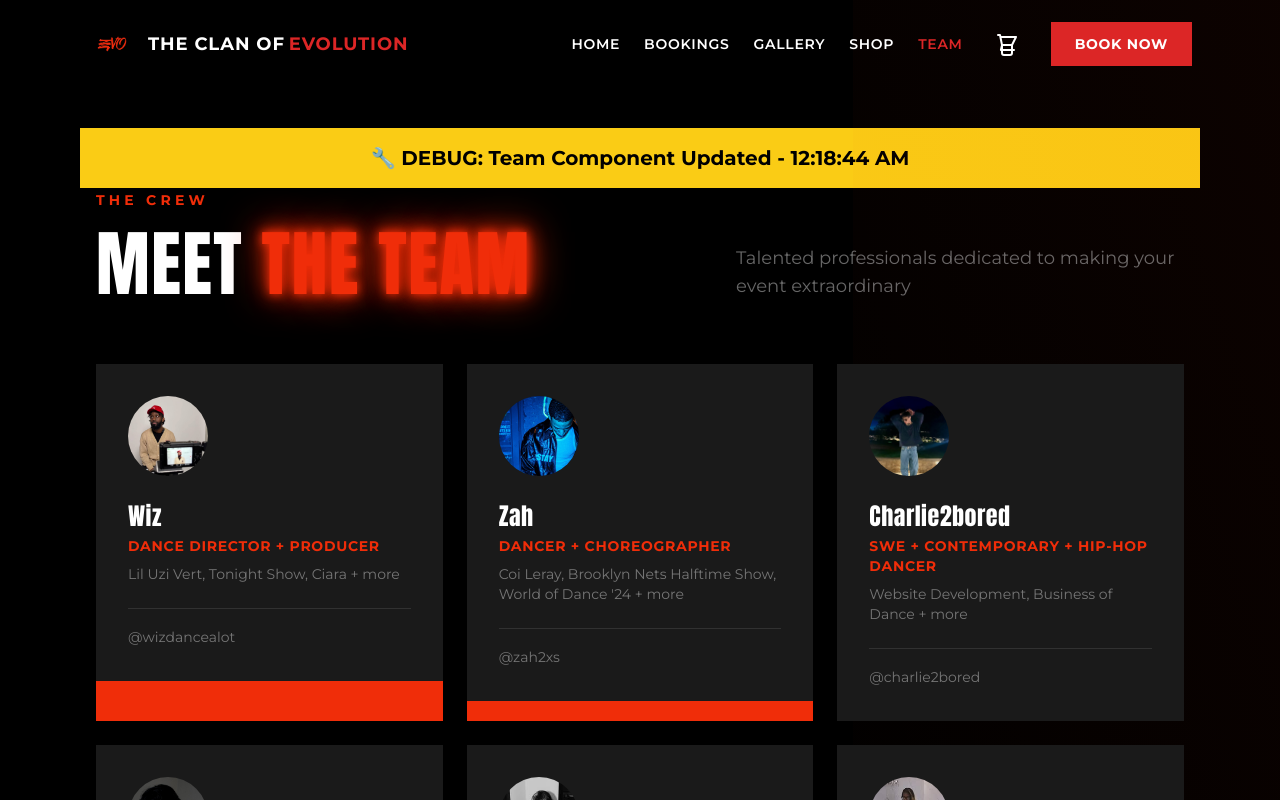
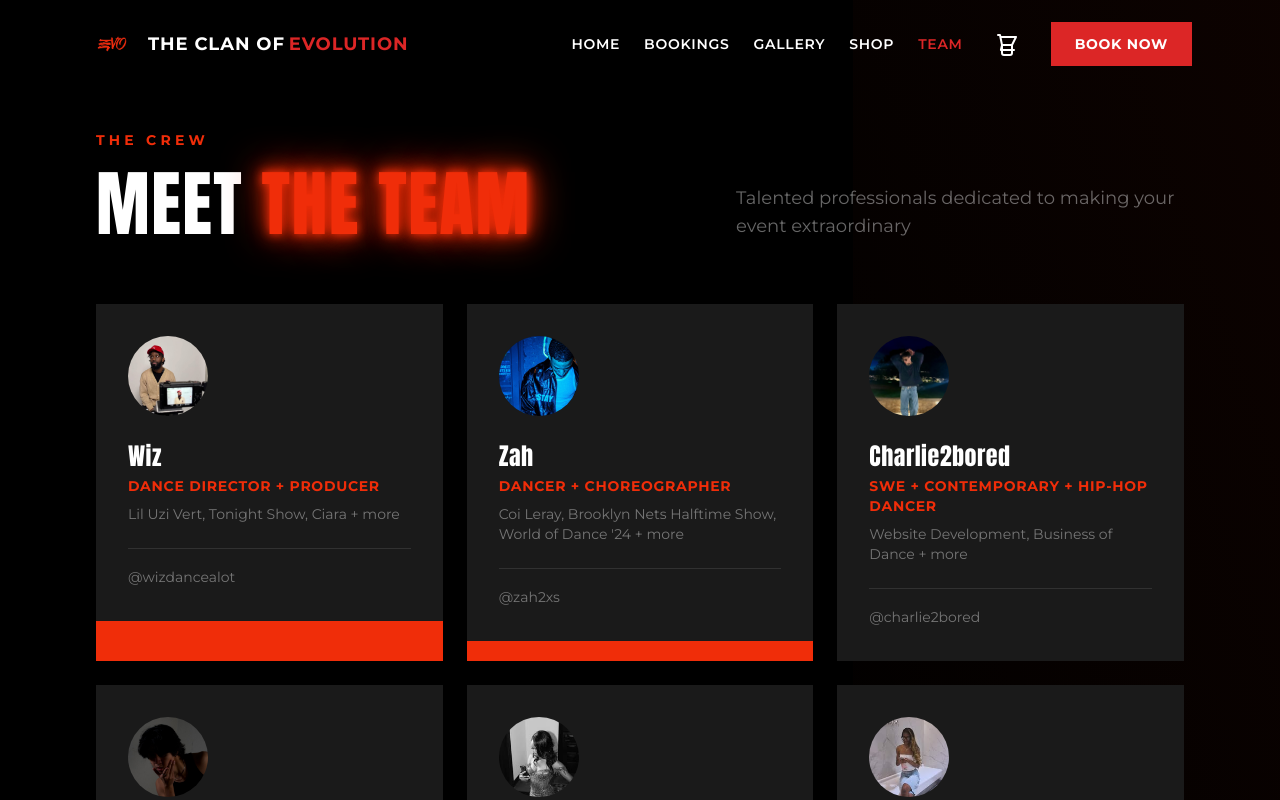
Before and after one commit to charlie2bored/evo, a React (Vite) app: page /team in a window 1280 px wide. Shown: the top 800 px of the page. Built offline with nearby package versions, Linux system fonts and the light colour scheme.

Commit message:
Clean production build - remove any debug code
- Rebuilt dist folder to ensure no debug banners remain
- Verified production build contains only clean team component
- All debug code completely removed from production deployment

```diff
--- a/src/components/Team.tsx
+++ b/src/components/Team.tsx
@@ -108,11 +108,6 @@ const Team = ({ standalone = false }: TeamProps) => {
 
   return (
     <section id="team" className={`section-padding bg-black relative ${standalone ? 'pt-32' : ''}`}>
-      {/* DEBUG: This should show if changes are working */}
-      <div className="bg-yellow-400 text-black text-center py-4 font-bold text-xl">
-        🔧 DEBUG: Team Component Updated - {new Date().toLocaleTimeString()}
-      </div>
-
       {/* Background accent */}
       <div className="absolute top-0 right-0 w-1/3 h-1/2 bg-gradient-to-bl from-evo-red/5 to-transparent"></div>
 
```
